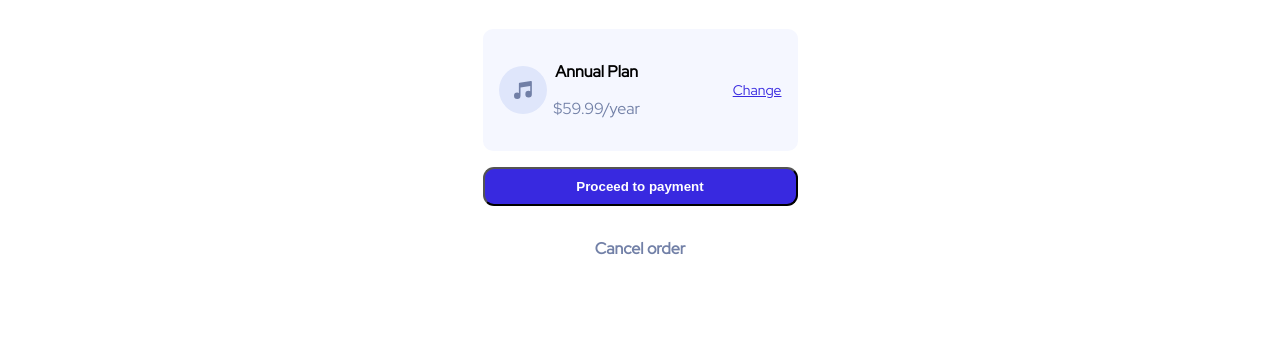
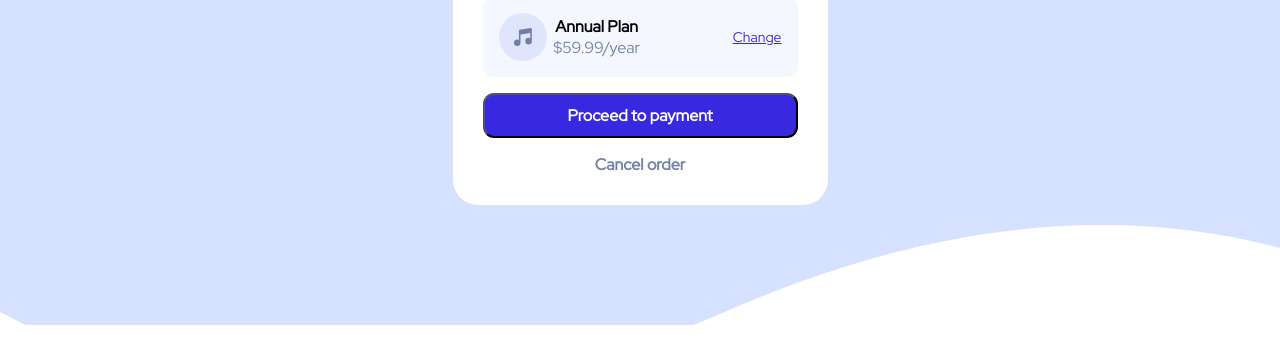
Before and after one commit to iTztoniYT/F-Mentore-Order-summary-component, a plain HTML site: page index.html in a window 1280 px wide. Shown: the part 475-816 px from the top of the page. Drawn offline with Linux system fonts and the light colour scheme.

Commit message:
fix bug and change directory for reset and style css files

```diff
--- a/css/style.css
+++ b/css/style.css
@@ -1,5 +1,5 @@
 @import url('https://fonts.googleapis.com/css2?family=Red+Hat+Display:ital,wght@0,400;1,300&display=swap');
-@import url(./css/reset.css);
+@import url(reset.css);
 
 :root{
     --pale-blue: hsl(245, 75%, 52%);
@@ -10,7 +10,7 @@
 }
 
 body{
-    background-image: url(./images/pattern-background-desktop.svg);
+    background-image: url(../images/pattern-background-desktop.svg);
     font-family: 'Red Hat Display', sans-serif;
 }
 
```
